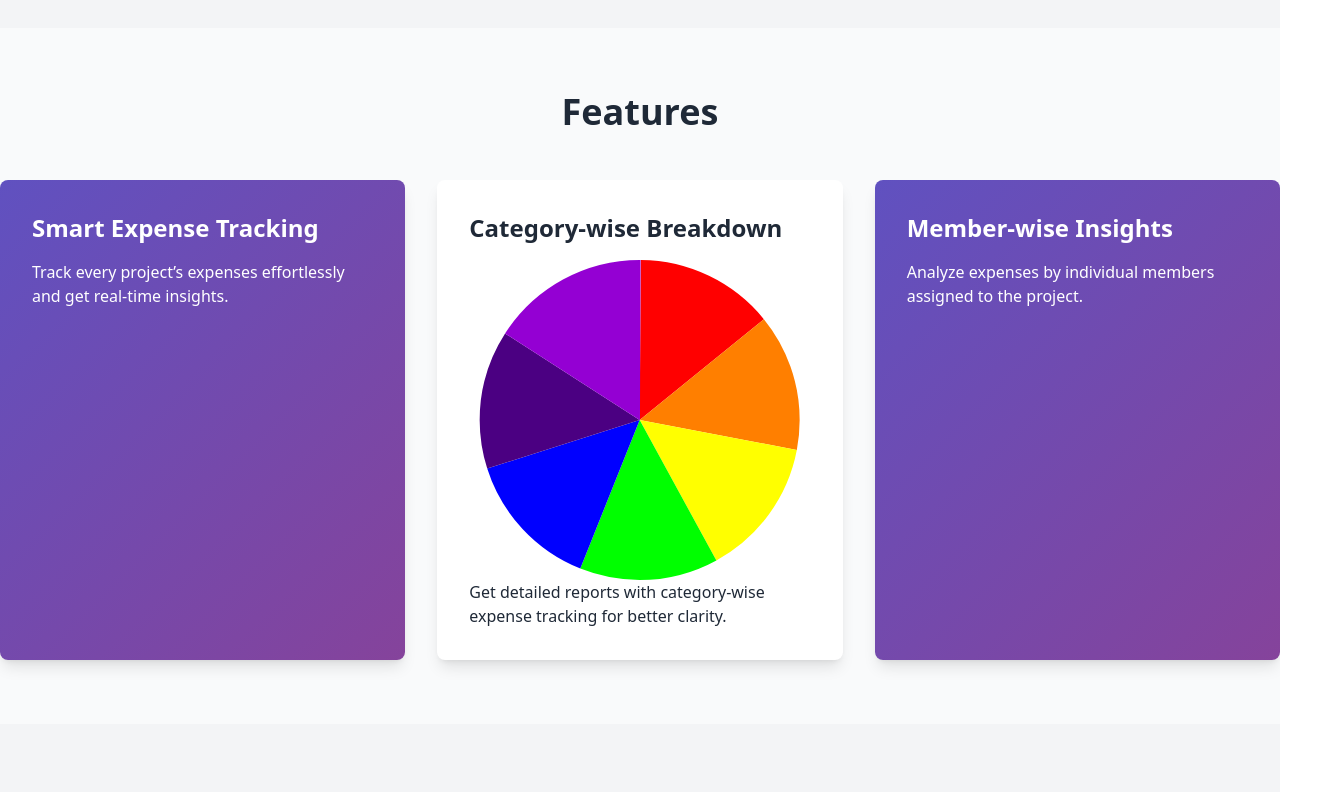
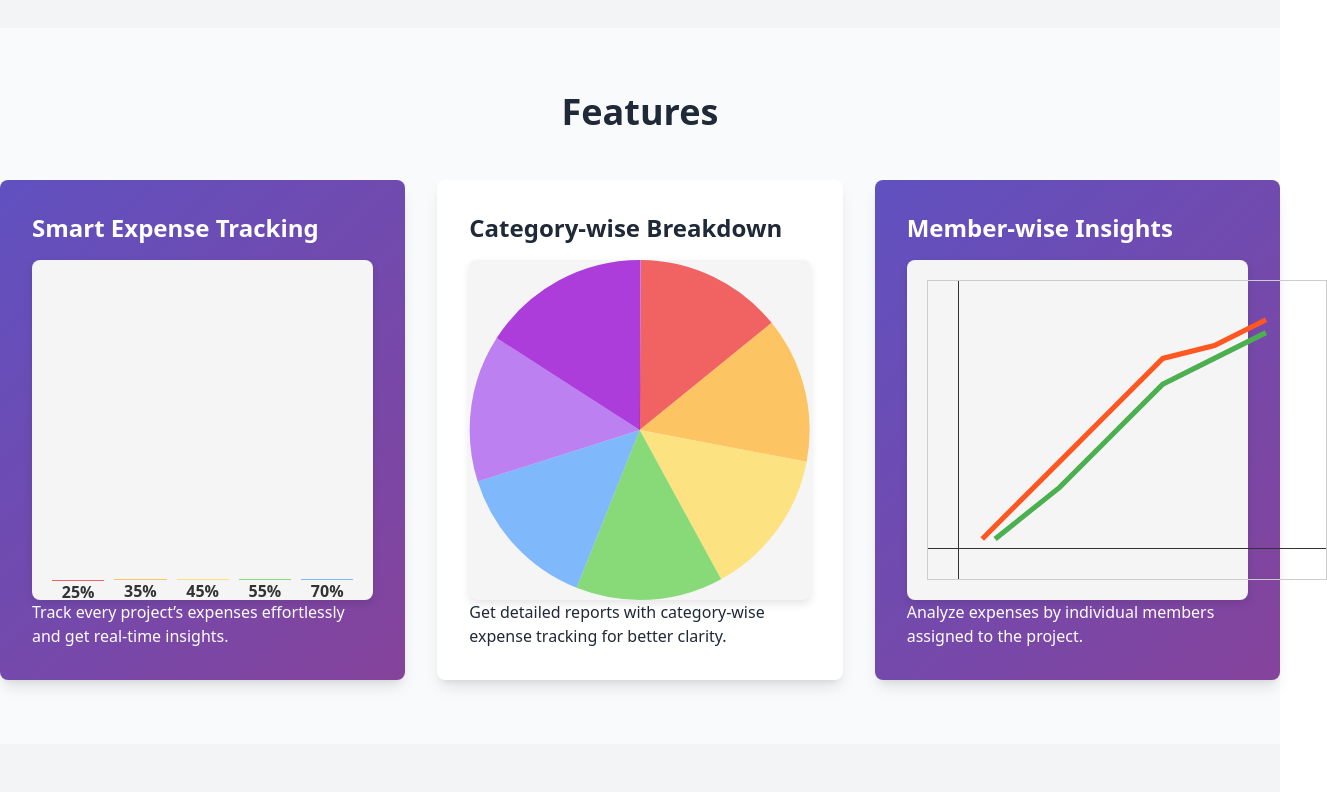
Before and after one commit to sarthakare/ExpenseTracker2, a React (Vite) app in the folder Client/: page / in a window 1280 px wide. Shown: the part 382-1174 px from the top of the page, 1327 px wide, since content can reach past the window. Built offline with nearby package versions, Linux system fonts and the light colour scheme.

Commit message:
landing page animations

```diff
--- /dev/null
+++ b/Client/src/assets/styles/landing_bar_animations.css
@@ -0,0 +1,119 @@
+/* Basic figure styling */
+figure {
+  width: 100%;
+  max-width: 600px;
+  margin: 0 auto;
+  padding: 20px;
+  background-color: #f5f5f5;
+  border-radius: 8px;
+  box-shadow: 0 4px 8px rgba(0, 0, 0, 0.1);
+  display: flex;
+  align-items: center;
+  justify-content: center;
+  height: 250px;
+}
+
+/* Styling for the bar container */
+.bar-container {
+  display: flex;
+  justify-content: center; /* Center the bars within the container */
+  align-items: flex-end;
+  gap: 10px; /* Space between each bar */
+  height: 300px;
+}
+
+/* Labels for bars */
+.bar-label {
+  text-align: center;
+  font-weight: bold;
+  color: #333;
+}
+
+/* Styling for individual bars */
+.bar1 {
+  width: 18%;
+  background-color: rgba(240, 50, 50, 0.75);
+  height: 0;
+  animation: grow1 6s infinite;
+}
+.bar2 {
+  width: 18%;
+  background-color: rgba(255, 180, 50, 0.75);
+  height: 0;
+  animation: grow2 6s infinite;
+}
+.bar3 {
+  width: 18%;
+  background-color: rgba(255, 220, 90, 0.75);
+  height: 0;
+  animation: grow3 6s infinite;
+}
+.bar4 {
+  width: 18%;
+  background-color: rgba(100, 210, 80, 0.75);
+  height: 0;
+  animation: grow4 6s infinite;
+}
+.bar5 {
+  width: 18%;
+  background-color: rgba(90, 165, 255, 0.75);
+  height: 0;
+  animation: grow5 6s infinite;
+}
+
+/* Animation for bars growing from 0 to 100% height */
+@keyframes grow1 {
+  0% {
+    height: 0;
+  }
+  50% {
+    height: 20%;
+  }
+  100% {
+    height: 0;
+  }
+}
+@keyframes grow2 {
+  0% {
+    height: 0;
+  }
+  50% {
+    height: 40%;
+  }
+  100% {
+    height: 0;
+  }
+}
+@keyframes grow3 {
+  0% {
+    height: 0;
+  }
+  50% {
+    height: 60%;
+  }
+  100% {
+    height: 0;
+  }
+}
+@keyframes grow4 {
+  0% {
+    height: 0;
+  }
+  50% {
+    height: 80%;
+  }
+  100% {
+    height: 0;
+  }
+}
+@keyframes grow5 {
+  0% {
+    height: 0;
+  }
+  50% {
+    height: 100%;
+  }
+  100% {
+    height: 0;
+  }
+}
--- /dev/null
+++ b/Client/src/assets/styles/landing_graph_animations.css
@@ -0,0 +1,70 @@
+    .chart-container {
+      width: 400px;
+      height: 300px;
+      border: 1px solid #ccc;
+      position: relative;
+    }
+
+    .y-axis, .x-axis {
+      position: absolute;
+      background-color: #333;
+    }
+
+    .y-axis {
+      width: 1px;
+      height: 100%;
+      left: 30px;
+    }
+
+    .x-axis {
+      height: 1px;
+      width: 100%;
+      bottom: 30px;
+    }
+
+    .line-graph {
+      position: absolute;
+      bottom: 30px;
+      left: 30px;
+      width: calc(100% - 40px);
+      height: calc(100% - 40px);
+    }
+
+    .line {
+      stroke-width: 2;
+      fill: none;
+      stroke-dasharray: 200;
+      stroke-dashoffset: 200;
+      animation: draw 4s ease forwards;
+      animation-iteration-count: infinite;
+      animation-direction: normal;
+    }
+
+    .line1 {
+      stroke: #4CAF50;
+      animation-delay: 0s;
+    }
+
+    .line2 {
+      stroke: #FF5722;
+      animation-delay: 4s;
+    }
+
+    .line3 {
+      stroke: #3F51B5;
+      animation-delay: 8s;
+    }
+
+    .line4 {
+      stroke: #FFC107;
+      animation-delay: 12s;
+    }
+
+    @keyframes draw {
+      from {
+        stroke-dashoffset: 200;
+      }
+      to {
+        stroke-dashoffset: 0;
+      }
+    }
--- a/Client/src/assets/styles/landing.css
+++ b/Client/src/assets/styles/landing_pie_animations.css
@@ -1,5 +1,3 @@
-
-
 figure {
   display: block;
   height: 0;
@@ -26,36 +24,36 @@ circle {
 
 /* Rainbow colors for each pie segment */
 .pie1 {
-  stroke: #ff0000; /* Red */
+  stroke: rgba(240, 50, 50, .75); /* Red */
 }
 
 .pie2 {
-  stroke: #ff7f00; /* Orange */
+  stroke: rgba(255, 180, 50, .75); /* Orange */
   animation-name: pie2;
 }
 
 .pie3 {
-  stroke: #ffff00; /* Yellow */
+  stroke: rgba(255, 220, 90, .75);; /* Yellow */
   animation-name: pie3;
 }
 
 .pie4 {
-  stroke: #00ff00; /* Green */
+  stroke: rgba(100, 210, 80, .75);; /* Green */
   animation-name: pie4;
 }
 
 .pie5 {
-  stroke: #0000ff; /* Blue */
+  stroke: rgba(90, 165, 255, .75); /* Blue */
   animation-name: pie5;
 }
 
 .pie6 {
-  stroke: #4b0082; /* Indigo */
+  stroke: rgba(170, 90, 240, .75); /* Indigo */
   animation-name: pie6;
 }
 
 .pie7 {
-  stroke: #9400d3; /* Violet */
+  stroke: rgba(148, 0, 211, .75); /* Violet  */
   animation-name: pie7;
 }
 
--- a/Client/src/components/landing.jsx
+++ b/Client/src/components/landing.jsx
@@ -1,5 +1,7 @@
-import "../assets/styles/landing.css"
-import logo from "../assets/images/icon-0.png"
+import "../assets/styles/landing_bar_animations.css";
+import "../assets/styles/landing_pie_animations.css";
+import "../assets/styles/landing_graph_animations.css";
+import logo from "../assets/images/icon-0.png";
 
 const Landing = () => {
   return (
@@ -57,6 +59,25 @@ const Landing = () => {
               <h3 className=" text-2xl font-semibold mb-4">
                 Smart Expense Tracking
               </h3>
+              <figure>
+                <div className="bar-container">
+                  <div className="bar bar1">
+                    <div className="bar-label">25%</div>
+                  </div>
+                  <div className="bar bar2">
+                    <div className="bar-label">35%</div>
+                  </div>
+                  <div className="bar bar3">
+                    <div className="bar-label">45%</div>
+                  </div>
+                  <div className="bar bar4">
+                    <div className="bar-label">55%</div>
+                  </div>
+                  <div className="bar bar5">
+                    <div className="bar-label">70%</div>
+                  </div>
+                </div>
+              </figure>
               <p>
                 Track every project’s expenses effortlessly and get real-time
                 insights.
@@ -121,6 +142,31 @@ const Landing = () => {
               <h3 className="text-2xl font-semibold mb-4">
                 Member-wise Insights
               </h3>
+              <figure>
+                <div className="chart-container">
+                  <div className="y-axis"></div>
+                  <div className="x-axis"></div>
+
+                  <svg className="line-graph" viewBox="0 0 100 100">
+                    <polyline
+                      className="line line1"
+                      points="-5,100 20,80 40,60 60,40 80,30 100,20"
+                    />
+                    <polyline
+                      className="line line2"
+                      points="-10,100 20,70 40,50 60,30 80,25 100,15"
+                    />
+                    <polyline
+                      className="line line3"
+                      points="-15,100 20,90 40,75 60,60 80,50 100,40"
+                    />
+                    <polyline
+                      className="line line4"
+                      points="-18,103 20,85 40,70 60,55 80,40 100,25"
+                    />
+                  </svg>
+                </div>
+              </figure>
               <p>
                 Analyze expenses by individual members assigned to the project.
               </p>
```
Also changed, not shown: 1 other file (tests, documents, lock files or other folders).
